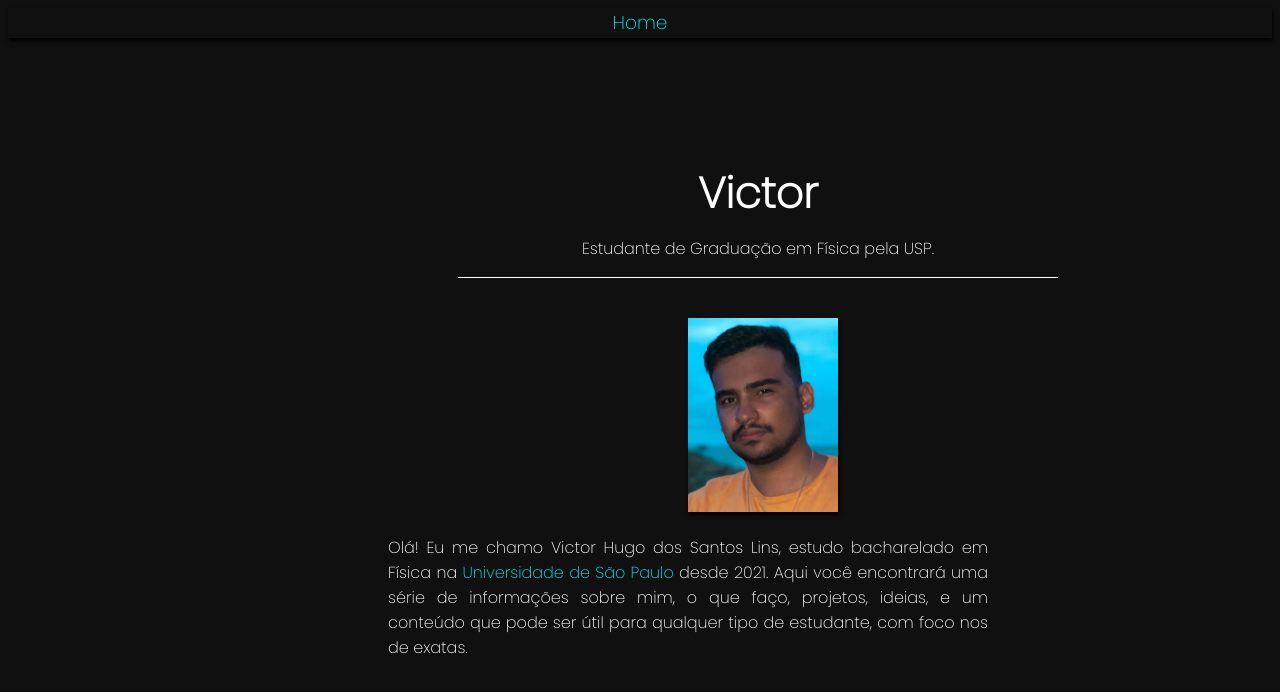
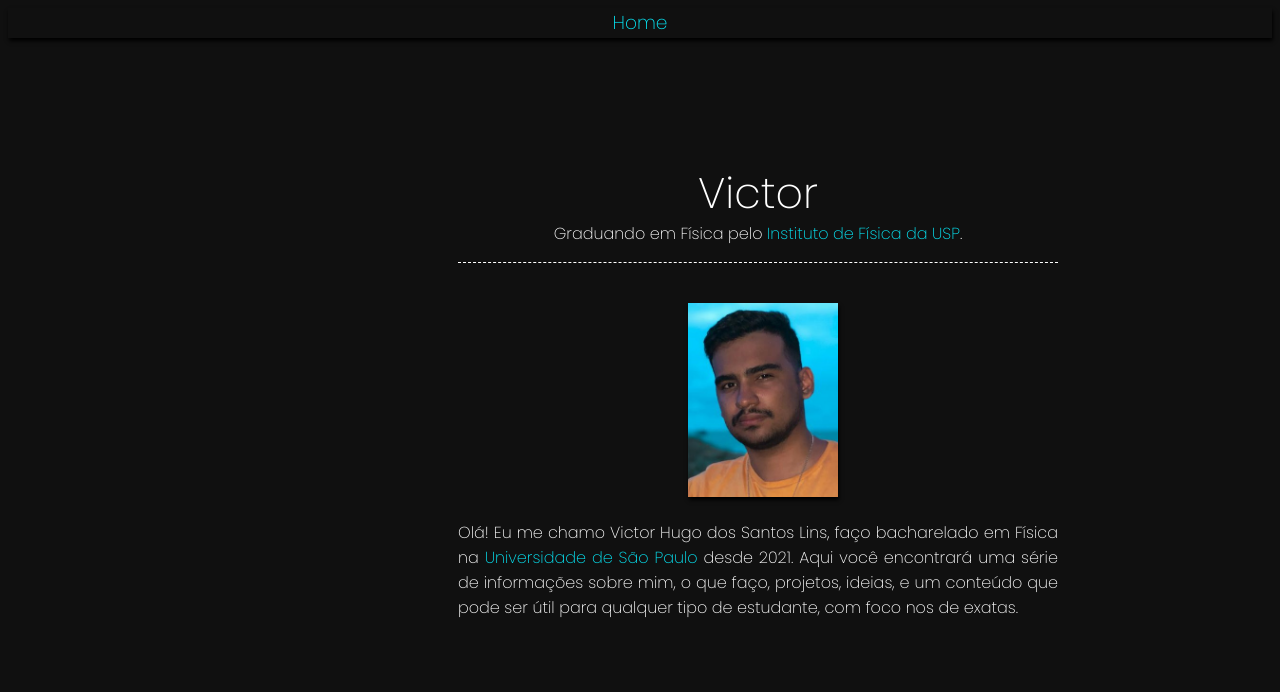
Before and after one commit to lins-victor/lins-victor.github.io, a plain HTML site: page index.html in a window 1280 px wide. Drawn offline with Linux system fonts and the light colour scheme.

Commit message:
4th commit

```diff
--- a/index.html
+++ b/index.html
@@ -4,6 +4,7 @@
     <title>Victor Lins</title>
     <link rel="stylesheet" href="styles.css">
     <link href="https://fonts.googleapis.com/css2?family=Poppins:wght@200&display=swap" rel="stylesheet">
+    <link href="https://fonts.googleapis.com/css2?family=Poppins:wght@700&display=swap" rel="stylesheet">
 </head>
 <body>
     <div class="menu">
@@ -12,14 +13,14 @@
     </div>
 
     <div class="intro">
-    <p style="font-size: 32pt; margin-bottom: -5px; font-weight: bold;">Victor</p>
-    <p>Estudante de Graduação em Física pela USP.</p>
+    <p style="font-size: 32pt; margin-bottom: -20px">Victor</p>
+    <p>Graduando em Física pelo <a href="https://portal.if.usp.br/ifusp/" target="_blank">Instituto de Física da USP</a>.</p>
     </div>
 
     <div class="conteudo-principal">
     <img class="selfie" src="images/3x4.jpg" alt="Myself"/>
-    <p style="position: relative; top: 120px; left: 380px; text-align: justify;">
-        Olá! Eu me chamo Victor Hugo dos Santos Lins, estudo bacharelado em Física na
+    <p style="position: relative; top: 120px; left: 450px; text-align: justify;">
+        Olá! Eu me chamo Victor Hugo dos Santos Lins, faço bacharelado em Física na
         <a href="https://www5.usp.br" target="_blank">Universidade de São Paulo</a> desde 2021.
         Aqui você encontrará uma série de informações sobre mim, o que faço, projetos, ideias,
         e um conteúdo que pode ser útil para qualquer tipo de estudante, com foco nos de exatas.
--- a/styles.css
+++ b/styles.css
@@ -14,7 +14,7 @@ body {
 
 .intro {
     text-align: center;
-    border-bottom-style: solid;
+    border-bottom-style: dashed;
     border-bottom-width: 1px;
     width: 600px;
     position: relative;
```
